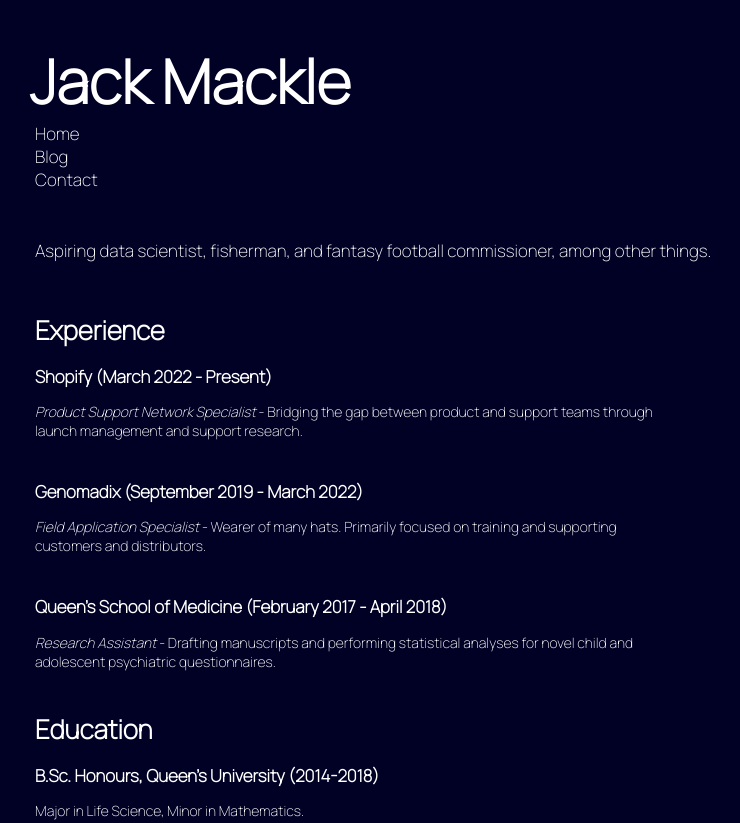
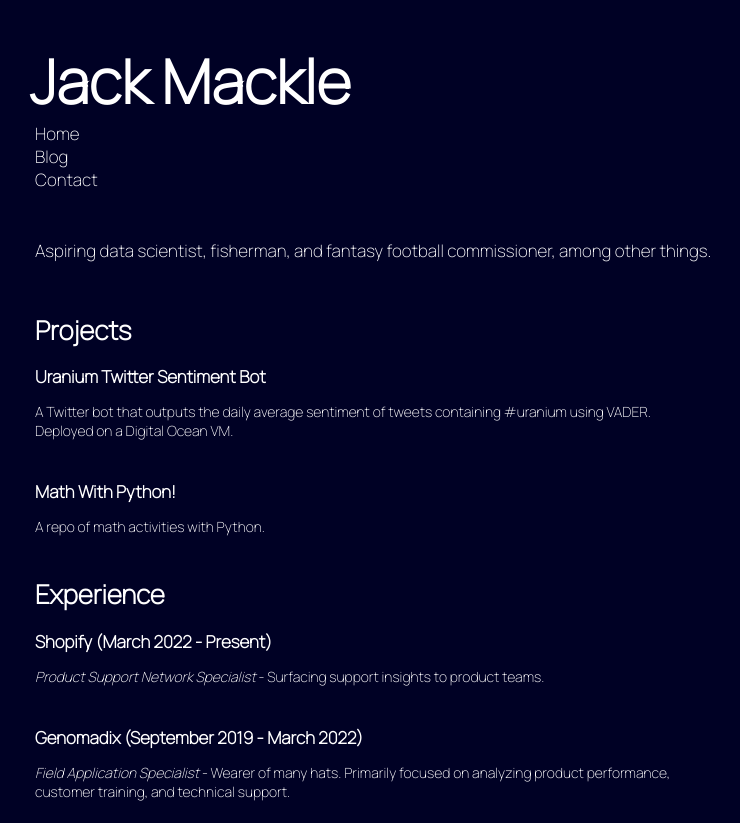
Before and after one commit to jackmackle12/jackmackle12.github.io, a plain HTML site: page index.html in a window 1280 px wide. Shown: the top 823 px of the page, without its empty margins (0-740 px from the left). Drawn offline with Linux system fonts and the light colour scheme.

Commit message:
adding to resume

```diff
--- a/index.html
+++ b/index.html
@@ -24,19 +24,37 @@
         <div class="about-sum">
             <p>Aspiring data scientist, fisherman, and fantasy football commissioner, among other things.</p>
         </div>
+
+        <h1 class="sub-header">Projects</h1>
+
+        <h2 class="experience-sub-header">Uranium Twitter Sentiment Bot</h2>
+        <p class="p">
+            A Twitter bot that outputs the daily average sentiment of tweets containing
+            #uranium using VADER. Deployed on a Digital Ocean VM.
+        </p>
+        <p class="p">
+
+        </p>
+
+        <h2 class="experience-sub-header">Math With Python!</h2>
+        <p class="p">A repo of math activities with Python.</p>
+
         <h1 class="sub-header">Experience</h1>
+
         <h2 class="experience-sub-header">Shopify (March 2022 - Present)</h2>
-        <p class="p"><i>Product Support Network Specialist</i> - Bridging the gap between
-            product and support teams through launch management and support
-            research.
+        <p class="p"><i>Product Support Network Specialist</i> - Surfacing support insights to
+        product teams.
         </p>
+
         <h2 class="experience-sub-header">Genomadix (September 2019 - March 2022)</h2>
-        <p class="p"><i>Field Application Specialist</i> - Wearer of many hats. Primarily focused
-            on training and supporting customers and distributors.
+        <p class="p"><i>Field Application Specialist</i> - Wearer of many hats. Primarily focused on analyzing
+        product performance, customer training, and technical support.
         </p>
+
         <h2 class="experience-sub-header">Queen's School of Medicine (February 2017 - April 2018)</h2>
         <p class="p"><i>Research Assistant</i> - Drafting manuscripts and performing statistical analyses for
             novel child and adolescent psychiatric questionnaires.</form></p>
+
         <h1 class="sub-header">Education</h1>
         <h2 class="experience-sub-header">B.Sc. Honours, Queen's University (2014-2018)</h2>
         <p class="p">Major in Life Science, Minor in Mathematics.</p>
```
Also changed, not shown: b1_twitter_bot.html (+4 -1 lines).
